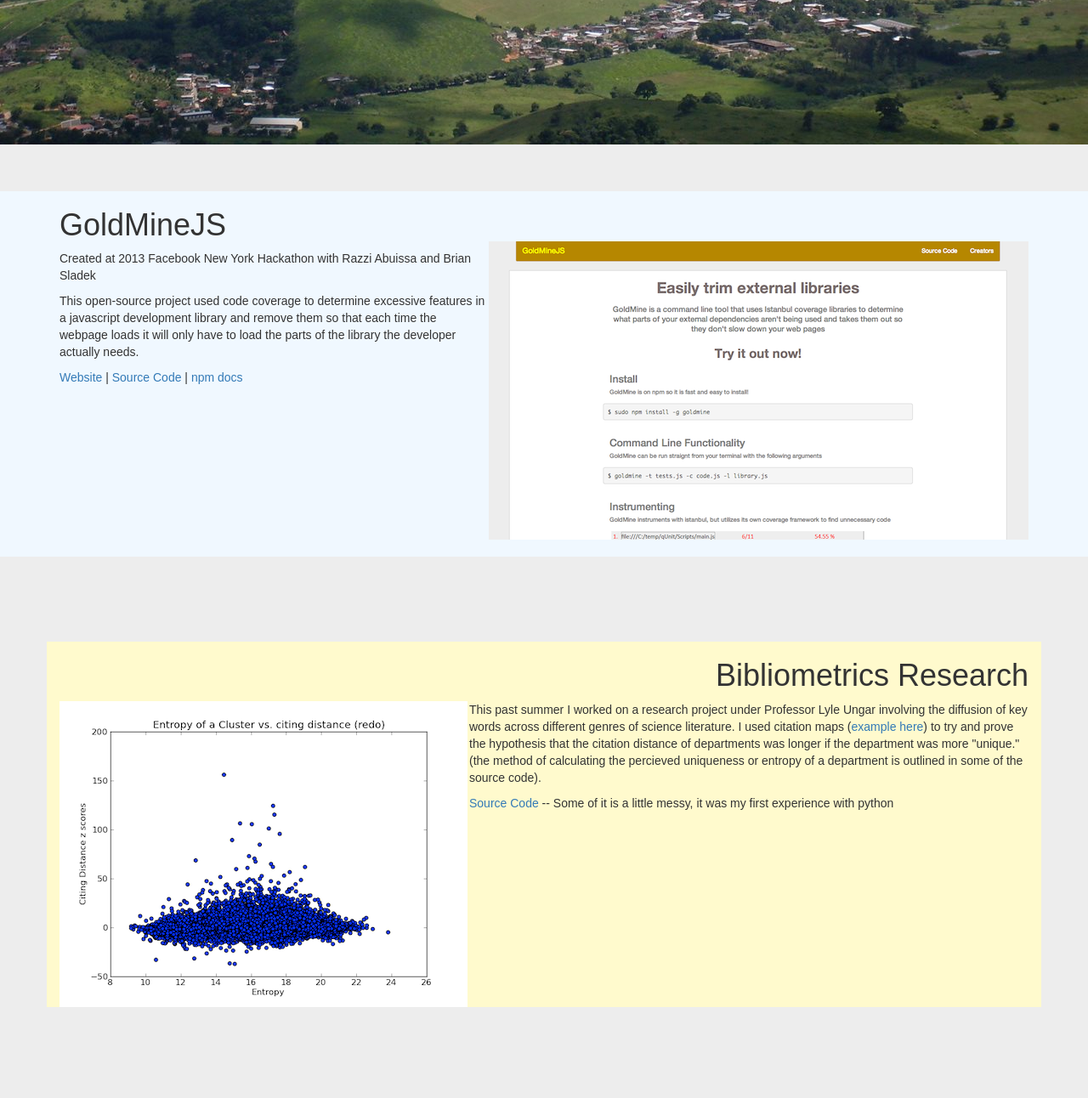
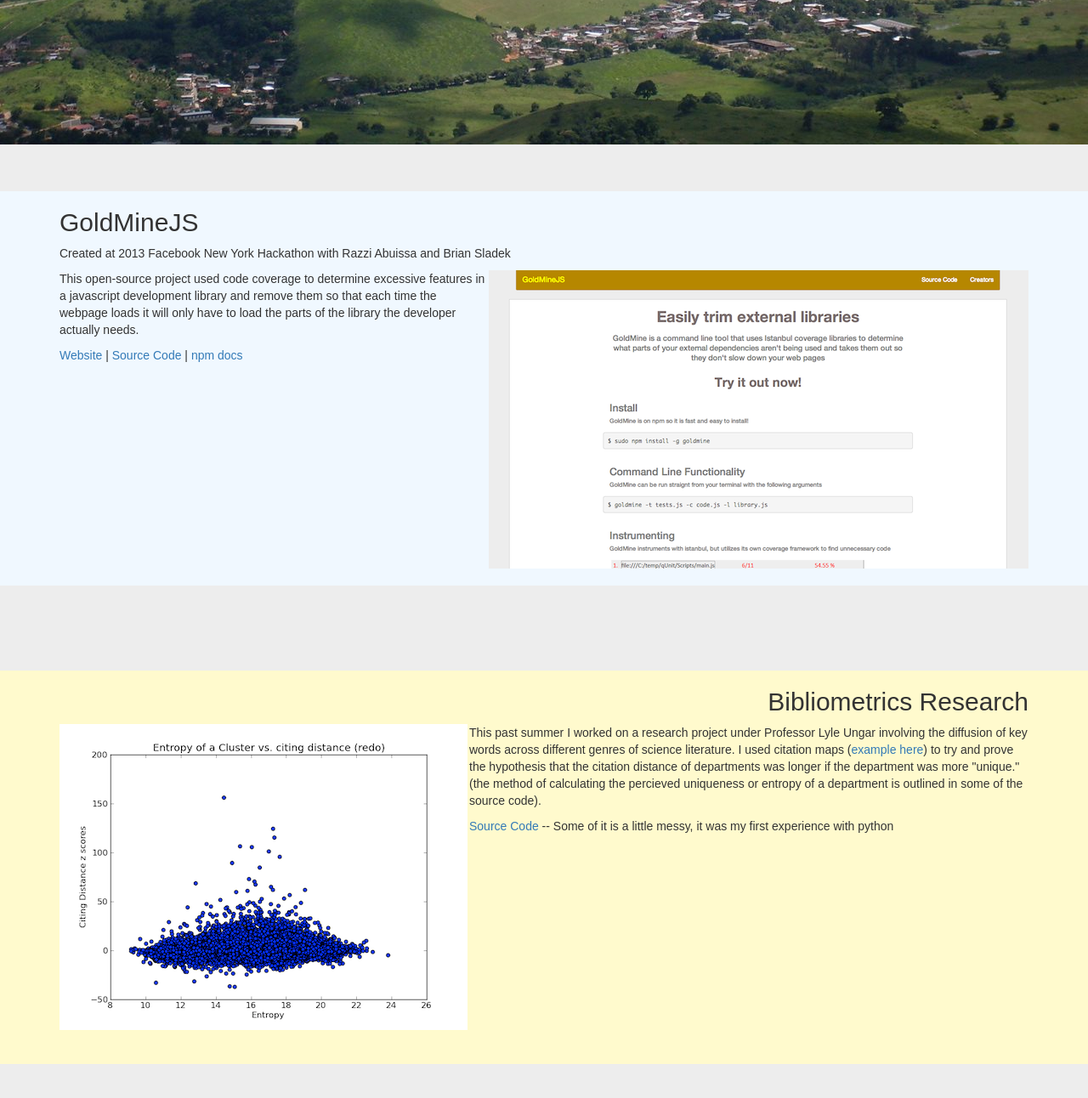
Before and after one commit to alexbrashear/alex_brashear, a Django app: template alex_brashear/templates/index.html in a window 1280 px wide. Shown: the part 790-2082 px from the top of the page at 85% size. Run offline with Django 3.2, Linux system fonts and the light colour scheme; the template is opened without the code that fills it, so the values that code supplies are empty; some libraries are stand-ins or nearby versions.

Commit message:
updated sections

```diff
--- a/alex_brashear/templates/index.html
+++ b/alex_brashear/templates/index.html
@@ -18,7 +18,7 @@
 		<div class="jumbotron header">
 			<div>
 				<h1>Alex Brashear</h1>
-				<p>
+				<p id="title">
 					I am a student majoring in Computer Science and minoring in Mechanical Engineering at the University of Pennsylvania.
 				</p>
 				<div class="row">
@@ -33,9 +33,9 @@
 		</div>
 		<div class="goldmine" id="goldmine">
 			<div class="container">
-				<h1>GoldMineJS<p><img class ="imggold" src="../static/img/goldmine.png" align="right"></h1>
+				<h2>GoldMineJS<p></h2>
 					<p>Created at 2013 Facebook New York Hackathon with Razzi Abuissa and Brian Sladek</p>
-					<p>
+					<p><img class ="imggold" src="../static/img/goldmine.png" align="right">
 					This open-source project used code coverage to determine excessive features in a javascript development library and remove them so that each time the webpage loads it will only have to load the parts of the library the developer actually needs.
 					</p>
 					<p><a href="http://razzius.github.io/goldmine">Website</a> |
@@ -45,9 +45,9 @@
 			<br>
 		</div>
 		<br><br><br><br><br>
-		<div id="bib">
-			<div class="container bibliometrics">
-				<h1 align="right">Bibliometrics Research</h1>
+		<div id="bib" class="bibliometrics">
+			<div class="container">
+				<h2 align="right">Bibliometrics Research</h2>
 				<p><img class="imgbib" src="../static/img/graph.png" align="left">
 					This past summer I worked on a research project under Professor Lyle Ungar involving the diffusion of key words across different genres of science literature.  I used citation maps (<a href="http://mapofscience.com">example here</a>) to try and prove the hypothesis that the citation distance of departments was longer if the department was more "unique."  (the method of calculating the percieved uniqueness or entropy of a department is outlined in some of the source code).
 				</p>
```
